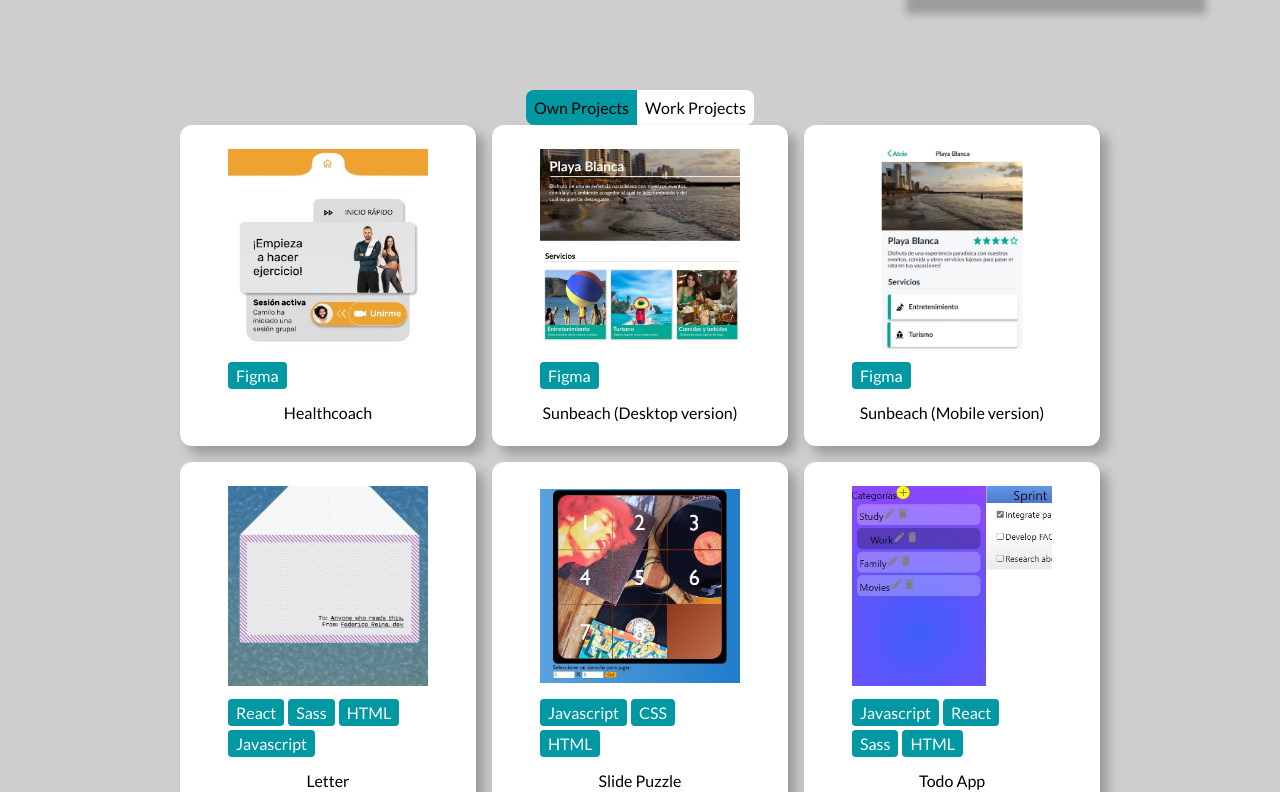
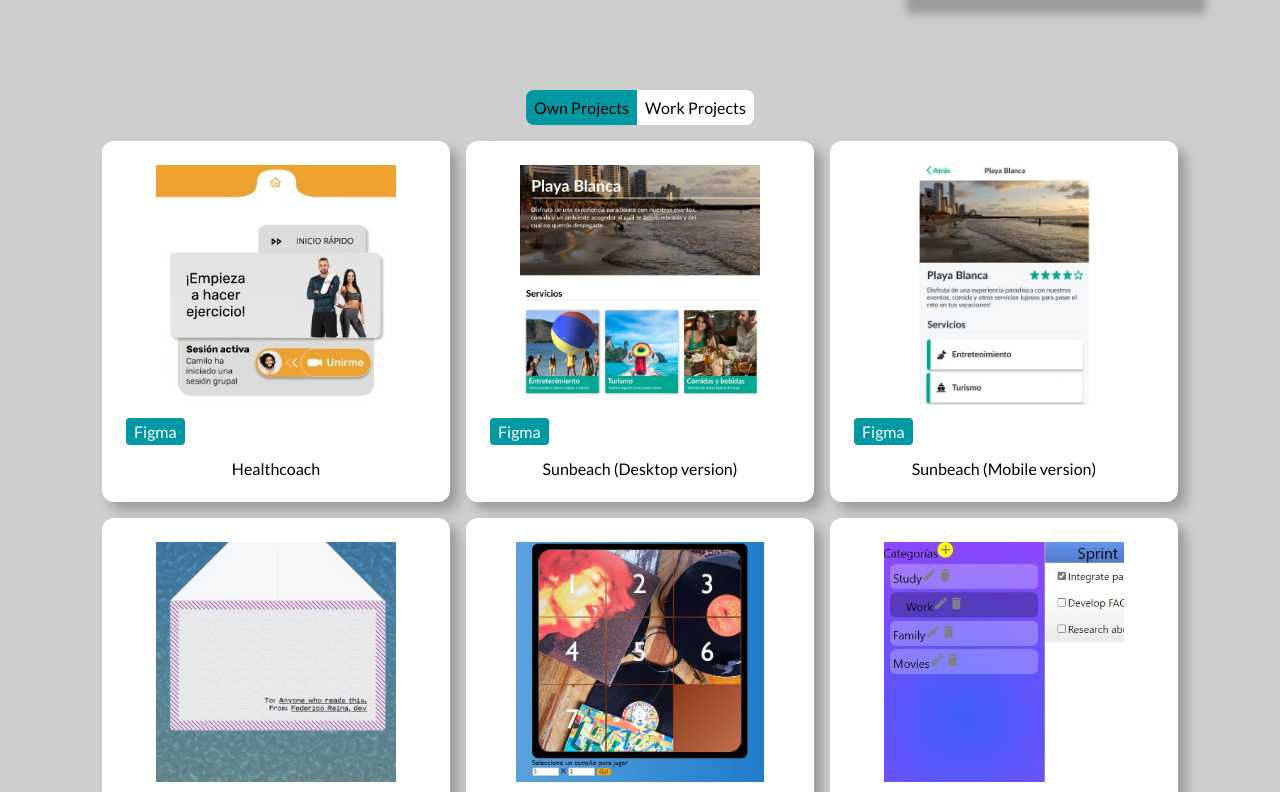
Before and after one commit to feder240516/personal-page, a React (Create React App) app: page / in a window 1280 px wide. Shown: the part 502-1294 px from the top of the page. Built offline with nearby package versions, Linux system fonts and the light colour scheme.

Commit message:
Separated galleryItem popup from its parent into a new component; adjusted responsive sizes for cards

```diff
--- /dev/null
+++ b/src/components/Gallery/GalleryItem/GalleryItemPopup/index.jsx
@@ -0,0 +1,72 @@
+import React, { useState } from 'react';
+import PropTypes from 'prop-types';
+import Popup from '../../../Popup';
+import './style.scss';
+
+export default function GalleryItemPopup({
+  images,
+  name,
+  url,
+  isOpenItem,
+  setIsOpenItem,
+  technologies = [],
+}) {
+  const [selectedImage, setSelectedImage] = useState(0);
+  const prevImage = () => {
+    setSelectedImage((state) => (state + images.length - 1) % images.length);
+  };
+
+  const nextImage = () => {
+    setSelectedImage((state) => (state + 1) % images.length);
+  };
+
+  return (
+    <Popup isOpen={isOpenItem} setIsOpen={setIsOpenItem}>
+      <div className="gallery-item-popup">
+        <h2 className="popup-project-title">{name}</h2>
+        <div className="image-carousel">
+          {images.length > 1 ? (
+            <button className="carousel-btn carousel-left-arrow" type="button" onClick={prevImage}>
+              <i className="material-icons">chevron_left</i>
+            </button>
+          ) : null}
+          <div className="image-wrapper" style={{ '--index': selectedImage }}>
+            {images.map((singleImage) => (
+              <img
+                src={singleImage}
+                alt={`Imagen del proyecto ${name}`}
+                height="500px"
+                width="500px"
+                key={singleImage}
+              />
+            ))}
+          </div>
+          {images.length > 1 ? (
+            <button className="carousel-btn carousel-right-arrow" type="button" onClick={nextImage}>
+              <i className="material-icons">chevron_right</i>
+            </button>
+          ) : null}
+        </div>
+        <p>
+          <a href={url} target="_blank" rel="noopener noreferrer">
+            <i className="material-icons">link</i>
+            &nbsp; Link
+          </a>
+        </p>
+      </div>
+    </Popup>
+  );
+}
+
+GalleryItemPopup.propTypes = {
+  images: PropTypes.string.isRequired,
+  name: PropTypes.string.isRequired,
+  url: PropTypes.string.isRequired,
+  isOpenItem: PropTypes.bool.isRequired,
+  setIsOpenItem: PropTypes.func.isRequired,
+  technologies: PropTypes.arrayOf(PropTypes.string),
+};
+
+GalleryItemPopup.defaultProps = {
+  technologies: [],
+};
--- /dev/null
+++ b/src/components/Gallery/GalleryItem/GalleryItemPopup/style.scss
@@ -0,0 +1,65 @@
+@use '../../../../globals.scss';
+
+.gallery-item-popup {
+  margin: 0 auto;
+  padding: 16px;
+  width: max-content;
+
+  h2 {
+    color: globals.$primary-color;
+    margin: 4px 0 8px;
+    text-align: center;
+  }
+
+  .image-carousel {
+    display: flex;
+    flex-direction: row;
+    align-items: center;
+
+    button {
+      background-color: globals.$primary-color;
+      border-radius: 18px;
+      height: 36px;
+      width: 36px;
+      color: globals.$secondary-color;
+
+      i {
+        height: 24px;
+        width: 24px;
+      }
+    }
+
+    .image-wrapper {
+      --index: 0;
+      --width: 524px;
+      width: var(--width);
+      height: 500px;
+      overflow: hidden;
+      display: flex;
+
+      img {
+        margin: 0 12px;
+        object-fit: contain;
+        transition: transform 0.5s;
+        transform: translate(calc(var(--index) * var(--width) * -1), 0);
+      }
+    }
+  }
+
+  p {
+    margin-bottom: 16px;
+    margin-top: 8px;
+    text-align: center;
+
+    a {
+      align-items: center;
+      background-color: globals.$primary-color;
+      border-radius: 32px;
+      color: globals.$secondary-color;
+      display: inline-flex;
+      text-decoration: none;
+      font-size: 24px;
+      padding: 8px 24px;
+    }
+  }
+}
--- a/src/components/Gallery/GalleryItem/index.jsx
+++ b/src/components/Gallery/GalleryItem/index.jsx
@@ -1,23 +1,14 @@
 import React, { useState } from 'react';
 import PropTypes from 'prop-types';
+import Chip from './Chip';
+import GalleryItemPopup from './GalleryItemPopup';
 import './style.scss';
-import Chip from './Chip';
-import Popup from '../../Popup';
 
 export default function GalleryItem({ image, name, url, technologies = [] }) {
   const [isOpenItem, setIsOpenItem] = useState(false);
-  const [selectedImage, setSelectedImage] = useState(0);
 
   const onKeyPress = () => {
     setIsOpenItem(true);
-  };
-
-  const prevImage = () => {
-    setSelectedImage((state) => (state + image.length - 1) % image.length);
-  };
-
-  const nextImage = () => {
-    setSelectedImage((state) => (state + 1) % image.length);
   };
 
   return (
@@ -32,7 +23,7 @@ export default function GalleryItem({ image, name, url, technologies = [] }) {
         <figure>
           {/* <a href={url} target="_blank" rel="noopener noreferrer"> */}
           {/* <button  type="button"> */}
-          <img src={image[0]} alt={`Imagen del proyecto ${name}`} height="200px" width="200px" />
+          <img src={image[0]} alt={`Imagen del proyecto ${name}`} />
           {/* </button> */}
           {/* </a> */}
           <section className="tech-chips">
@@ -43,48 +34,7 @@ export default function GalleryItem({ image, name, url, technologies = [] }) {
           <figcaption>{name}</figcaption>
         </figure>
       </div>
-      <Popup isOpen={isOpenItem} setIsOpen={setIsOpenItem}>
-        <div className="gallery-item-popup">
-          <h2 className="popup-project-title">{name}</h2>
-          <div className="image-carousel">
-            {image.length > 1 ? (
-              <button
-                className="carousel-btn carousel-left-arrow"
-                type="button"
-                onClick={prevImage}
-              >
-                <i className="material-icons">chevron_left</i>
-              </button>
-            ) : null}
-            <div className="image-wrapper" style={{ '--index': selectedImage }}>
-              {image.map((singleImage) => (
-                <img
-                  src={singleImage}
-                  alt={`Imagen del proyecto ${name}`}
-                  height="500px"
-                  width="500px"
-                  key={singleImage}
-                />
-              ))}
-            </div>
-            {image.length > 1 ? (
-              <button
-                className="carousel-btn carousel-right-arrow"
-                type="button"
-                onClick={nextImage}
-              >
-                <i className="material-icons">chevron_right</i>
-              </button>
-            ) : null}
-          </div>
-          <p>
-            <a href={url} target="_blank" rel="noopener noreferrer">
-              <i className="material-icons">link</i>
-              &nbsp; Link
-            </a>
-          </p>
-        </div>
-      </Popup>
+      <GalleryItemPopup images={image} isOpenItem={isOpenItem} setIsOpenItem={setIsOpenItem} />
     </>
   );
 }
--- a/src/components/Gallery/GalleryItem/style.scss
+++ b/src/components/Gallery/GalleryItem/style.scss
@@ -5,9 +5,13 @@
   border-radius: 12px;
   box-shadow: 8px 8px 12px 0px rgb(0 0 0 / 25%);
   margin: 8px;
-  padding: 8px;
+  padding: 24px;
   cursor: pointer;
 
+  figure {
+    // --height: 200px;
+    // --width: 250px;
+    margin: 0;
     figcaption {
       font-size: 16px;
       text-align: center;
@@ -15,69 +19,14 @@
     }
 
     img {
+      height: var(--card-image-height);
+      width: var(--card-image-width);
       object-fit: contain;
     }
+  }
+
 
   .tech-chips {
     margin: 10px 0;
   }
 }
-
-.gallery-item-popup {
-  margin: 0 auto;
-  padding: 16px;
-  width: max-content;
-
-  h2 {
-    color: globals.$primary-color;
-    margin: 4px 0 8px;
-    text-align: center;
-  }
-
-  .image-carousel {
-    display: flex;
-    flex-direction: row;
-    align-items: center;
-    button {
-      background-color: globals.$primary-color;
-      border-radius: 18px;
-      height: 36px;
-      width: 36px;
-      color: globals.$secondary-color;
-      i {
-        height: 24px;
-        width: 24px;
-      }
-    }
-    .image-wrapper {
-      --index: 0;
-      --width: 524px;
-      width: var(--width);
-      height: 500px;
-      overflow: hidden;
-      display: flex;
-      img {
-        margin: 0 12px;
-        object-fit: contain;
-        transition: transform 0.5s;
-        transform: translate(calc(var(--index) * var(--width) * -1), 0);
-      }
-    }
-  }
-
-  p {
-    margin-bottom: 16px;
-    margin-top: 8px;
-    text-align: center;
-    a {
-      align-items: center;
-      background-color: globals.$primary-color;
-      border-radius: 32px;
-      color: globals.$secondary-color;
-      display: inline-flex;
-      text-decoration: none;
-      font-size: 24px;
-      padding: 8px 24px;
-    }
-  }
-}
--- a/src/components/Gallery/style.scss
+++ b/src/components/Gallery/style.scss
@@ -1,4 +1,6 @@
 .gallery {
+  --card-image-height: 200px;
+  --card-image-width: 250px;
   display: grid;
   grid-template-columns: 1fr;
   justify-content: center;
@@ -6,14 +8,30 @@
   width: min-content;
 }
 
-@media screen and ( min-width: 800px ) {
+@media screen and ( min-width: 720px ) {
   .gallery {
     grid-template-columns: 1fr 1fr;
   }
 }
 
-@media screen and ( min-width: 1200px ) {
+@media screen and ( min-width: 1080px ) {
   .gallery {
     grid-template-columns: 1fr 1fr 1fr;
   }
 }
+
+@media screen and ( min-width: 1200px ) {
+  .gallery {
+    --card-image-height: 240px;
+    --card-image-width: 300px;
+    grid-template-columns: 1fr 1fr 1fr;
+  }
+}
+
+@media screen and ( min-width: 1600px ) {
+  .gallery {
+    --card-image-height: 320px;
+    --card-image-width: 400px;
+    grid-template-columns: 1fr 1fr 1fr;
+  }
+}
--- a/src/components/Switch/style.scss
+++ b/src/components/Switch/style.scss
@@ -1,6 +1,7 @@
 @use "../../globals.scss";
 
 .switch {
+  margin-bottom: 16px;
   width: max-content;
 
   input[type=radio] {
```
Lines whose indentation alone changed are shown as unchanged.
